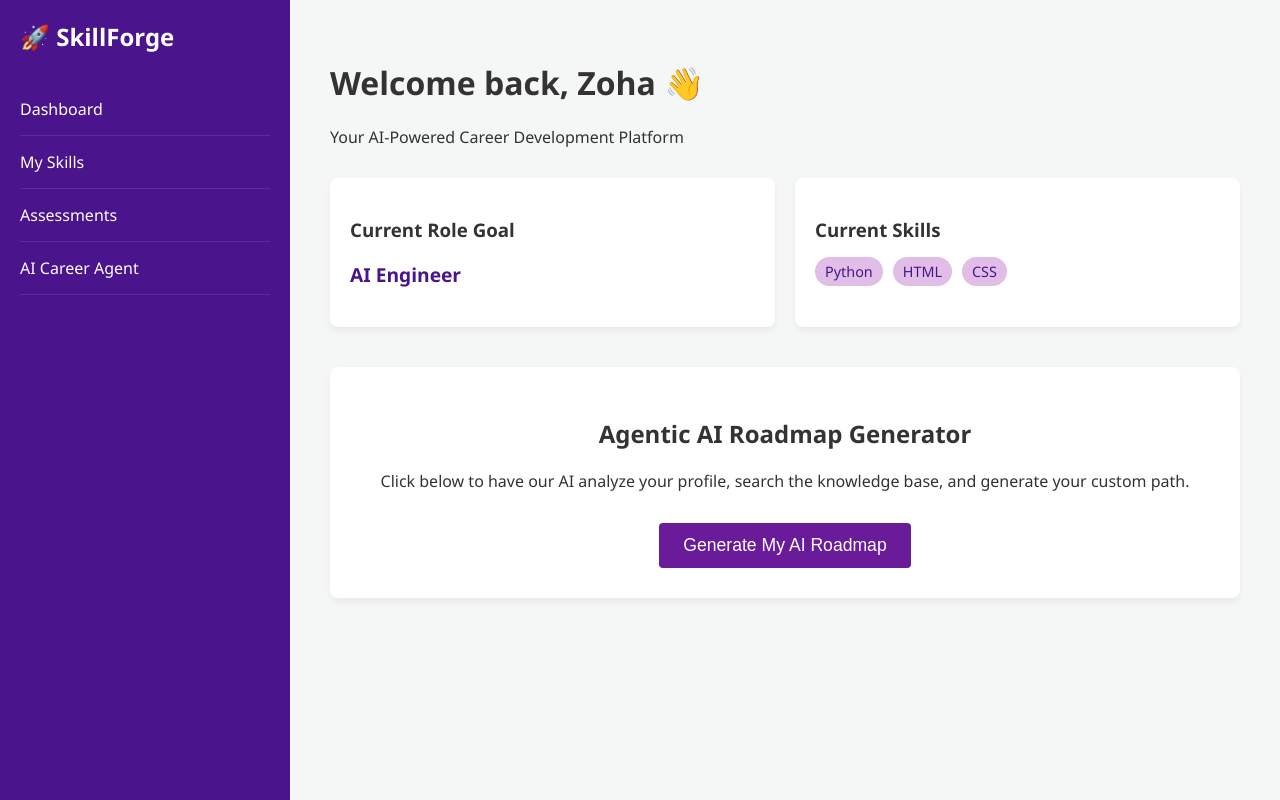
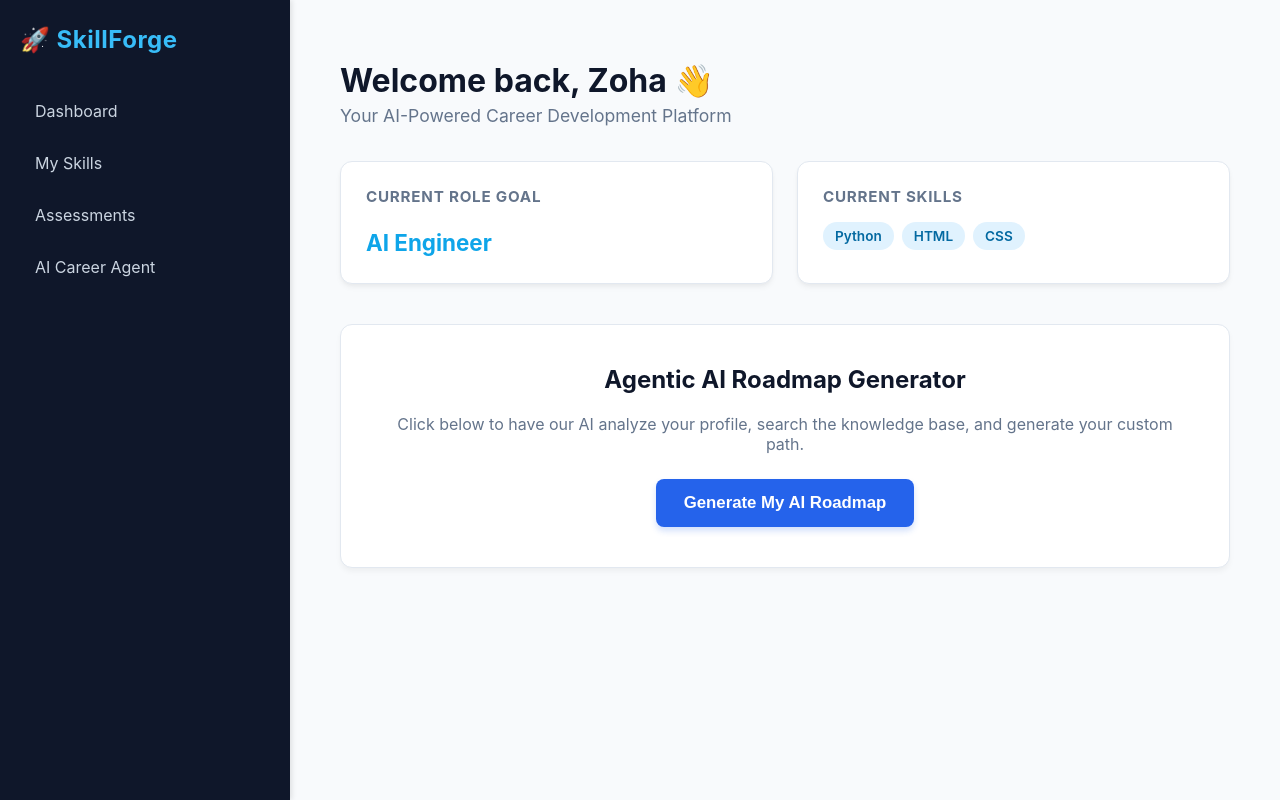
Before and after one commit to zohaakhawajaa/SkillForge, a React (Vite) app in the folder frontend/: page / in a window 1280 px wide. Built offline with nearby package versions, Linux system fonts and the light colour scheme.

Commit message:
style: update UI to modern dark-slate and blue tech theme

```diff
--- a/frontend/src/App.css
+++ b/frontend/src/App.css
@@ -1,8 +1,8 @@
 body {
   margin: 0;
-  font-family: 'Segoe UI', Tahoma, Geneva, Verdana, sans-serif;
-  background-color: #f4f7f6;
-  color: #333;
+  font-family: 'Inter', -apple-system, BlinkMacSystemFont, "Segoe UI", Roboto, sans-serif;
+  background-color: #f8fafc;
+  color: #334155;
 }
 
 .dashboard-container {
@@ -12,14 +12,18 @@ body {
 
 .sidebar {
   width: 250px;
-  background-color: #4a148c;
-  color: white;
-  padding: 20px;
+  background-color: #0f172a;
+  color: #f8fafc;
+  padding: 25px 20px;
+  box-shadow: 2px 0 5px rgba(0,0,0,0.1);
 }
 
 .sidebar h2 {
   margin-top: 0;
-  margin-bottom: 30px;
+  margin-bottom: 35px;
+  font-size: 1.5rem;
+  letter-spacing: 0.5px;
+  color: #38bdf8;
 }
 
 .sidebar ul {
@@ -28,92 +32,164 @@ body {
 }
 
 .sidebar li {
-  padding: 15px 0;
-  border-bottom: 1px solid rgba(255,255,255,0.1);
+  padding: 12px 15px;
+  margin-bottom: 8px;
+  border-radius: 6px;
   cursor: pointer;
+  transition: background 0.2s;
+  color: #cbd5e1;
+}
+
+.sidebar li:hover {
+  background-color: #1e293b;
+  color: #ffffff;
 }
 
 .main-content {
   flex: 1;
-  padding: 40px;
+  padding: 40px 50px;
+  max-width: 1200px;
+  margin: 0 auto;
+}
+
+header h1 {
+  color: #0f172a;
+  margin-bottom: 5px;
+}
+
+header p {
+  color: #64748b;
+  margin-top: 0;
+  font-size: 1.1rem;
 }
 
 .card-grid {
   display: flex;
-  gap: 20px;
-  margin-top: 30px;
+  gap: 24px;
+  margin-top: 35px;
 }
 
 .card {
   background: white;
-  padding: 20px;
-  border-radius: 8px;
-  box-shadow: 0 4px 6px rgba(0,0,0,0.05);
+  padding: 25px;
+  border-radius: 12px;
+  box-shadow: 0 4px 6px -1px rgba(0,0,0,0.05), 0 2px 4px -1px rgba(0,0,0,0.03);
   flex: 1;
+  border: 1px solid #e2e8f0;
+}
+
+.card h3 {
+  margin-top: 0;
+  color: #64748b;
+  font-size: 0.95rem;
+  text-transform: uppercase;
+  letter-spacing: 0.05em;
 }
 
 .highlight {
-  font-size: 1.2rem;
-  font-weight: bold;
-  color: #4a148c;
+  font-size: 1.4rem;
+  font-weight: 700;
+  color: #0ea5e9;
+  margin-bottom: 0;
+}
+
+.badges {
+  margin-top: 15px;
 }
 
 .badges span {
-  background: #e1bee7;
-  color: #4a148c;
-  padding: 5px 10px;
-  border-radius: 15px;
-  font-size: 0.9rem;
-  margin-right: 10px;
+  background: #e0f2fe;
+  color: #0369a1;
+  padding: 6px 12px;
+  border-radius: 20px;
+  font-size: 0.85rem;
+  font-weight: 600;
+  margin-right: 8px;
+  display: inline-block;
+  margin-bottom: 8px;
 }
 
 .action-section {
   margin-top: 40px;
   background: white;
-  padding: 30px;
-  border-radius: 8px;
+  padding: 40px;
+  border-radius: 12px;
   text-align: center;
-  box-shadow: 0 4px 6px rgba(0,0,0,0.05);
+  box-shadow: 0 4px 6px -1px rgba(0,0,0,0.05);
+  border: 1px solid #e2e8f0;
+}
+
+.action-section h2 {
+  color: #0f172a;
+  margin-top: 0;
+}
+
+.action-section p {
+  color: #64748b;
+  margin-bottom: 25px;
 }
 
 button {
-  background: #6a1b9a;
+  background: #2563eb;
   color: white;
   border: none;
-  padding: 12px 24px;
-  font-size: 1.1rem;
-  border-radius: 4px;
+  padding: 14px 28px;
+  font-size: 1.05rem;
+  font-weight: 600;
+  border-radius: 8px;
   cursor: pointer;
-  margin-top: 15px;
-  transition: background 0.3s;
+  transition: all 0.2s ease;
+  box-shadow: 0 4px 6px rgba(37,99,235,0.2);
 }
 
 button:hover {
-  background: #4a148c;
+  background: #1d4ed8;
+  transform: translateY(-1px);
+  box-shadow: 0 6px 8px rgba(37,99,235,0.3);
 }
 
 button:disabled {
-  background: #9c27b0;
+  background: #94a3b8;
   cursor: not-allowed;
+  transform: none;
+  box-shadow: none;
 }
 
 .roadmap-results {
   margin-top: 40px;
+  animation: fadeIn 0.5s ease-in-out;
 }
 
 .result-card {
   background: white;
-  padding: 25px;
-  border-radius: 8px;
-  border-left: 5px solid #6a1b9a;
-  box-shadow: 0 4px 6px rgba(0,0,0,0.05);
+  padding: 30px;
+  border-radius: 12px;
+  border-left: 6px solid #10b981;
+  box-shadow: 0 4px 6px -1px rgba(0,0,0,0.05);
+}
+
+.result-card h4 {
+  color: #0f172a;
+  font-size: 1.1rem;
+  margin-bottom: 10px;
 }
 
 .alert {
-  color: #d32f2f;
-  margin-top: 20px;
+  color: #ef4444 !important;
+  margin-top: 25px !important;
 }
 
 .result-card ul {
+  line-height: 1.7;
+  color: #334155;
+}
+
+.result-card p {
+  color: #475569;
   line-height: 1.6;
 }
+
+@keyframes fadeIn {
+  from { opacity: 0; transform: translateY(10px); }
+  to { opacity: 1; transform: translateY(0); }
+}
```
Also changed, not shown: 1 other file (tests, documents, lock files or other folders).
